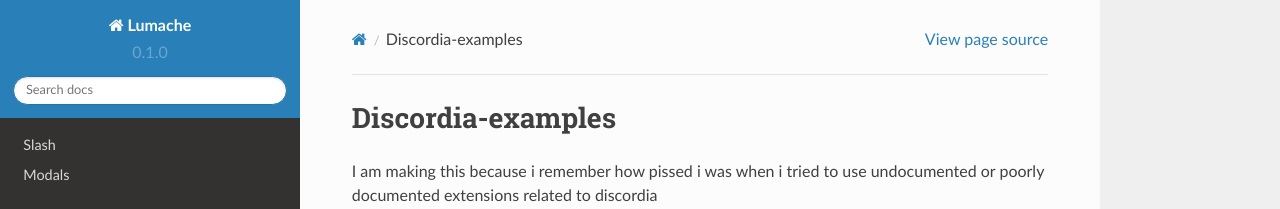
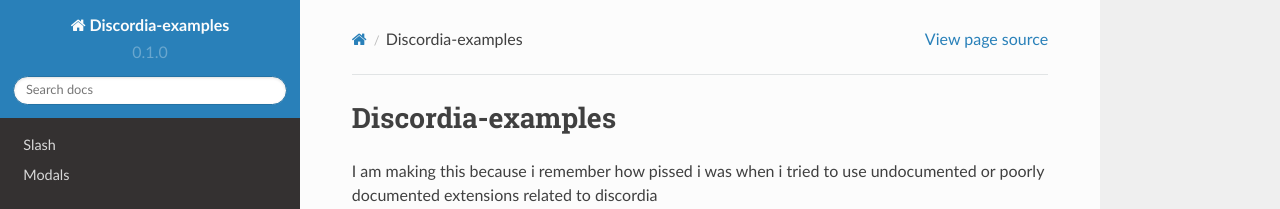
Before and after one commit to justdie386/discordia-examples, a Sphinx documentation site: the page built from docs/source/index.rst, in a window 1280 px wide. Shown: the top 209 px of the page. Built offline with Sphinx 7.4.7 and the Read the Docs theme 2.0.0, drawn with Linux system fonts in a browser that asks for light colours; pages that are not in the unit, such as notebooks, are missing from menus.

Commit message:
Update conf.py

```diff
--- a/docs/source/conf.py
+++ b/docs/source/conf.py
@@ -2,7 +2,7 @@
 
 # -- Project information
 
-project = 'Lumache'
+project = 'Discordia-examples'
 copyright = '2021, Graziella'
 author = 'Graziella'
 
```
